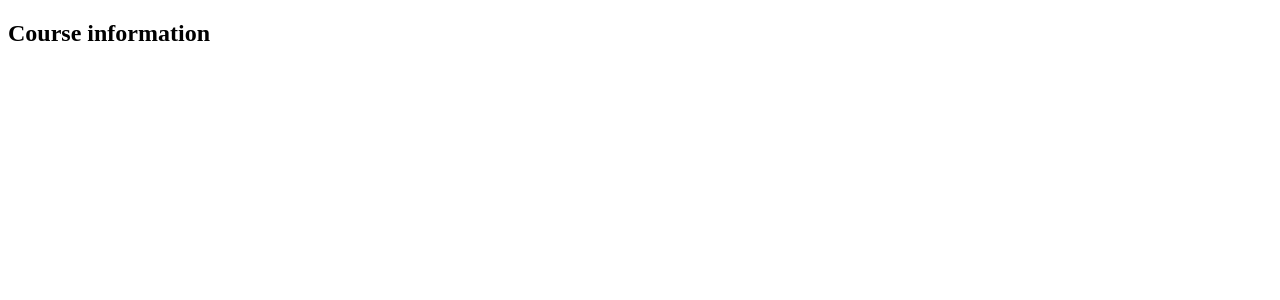
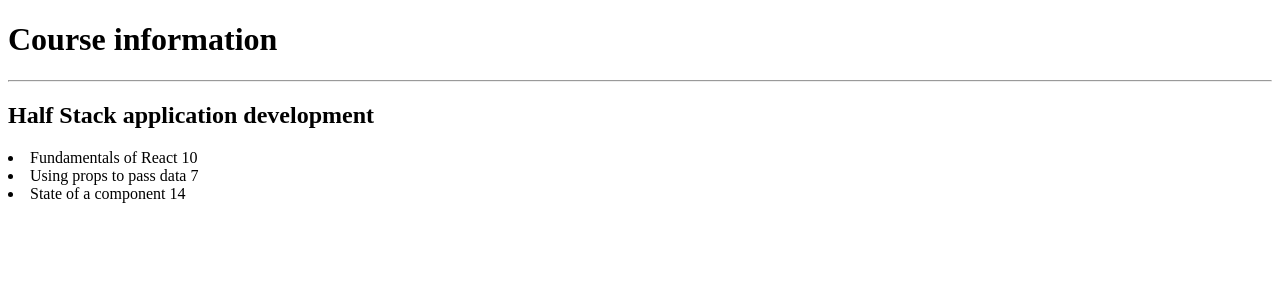
Before and after one commit to winz-dev/fsreact-repo, a React (Create React App) app in the folder part2/course-info/: page / in a window 1280 px wide. Shown: the top 300 px of the page. Built offline with nearby package versions, Linux system fonts and the light colour scheme.

Commit message:
Part 2 (Course information) step6 (exercise 2.1)

```diff
--- a/part2/course-info/src/App.js
+++ b/part2/course-info/src/App.js
@@ -1,7 +1,10 @@
-const Course = (course) => {
+const Course = (props) => {
   return (
     <>
-     <h2>Course information</h2>
+      <h1>Course information</h1>
+      <hr />
+      <h2>{props.course.name}</h2>
+      {props.course.parts.map(part => <li>{part.name} {part.exercises}</li>)}
     </>
   )
 }
```
